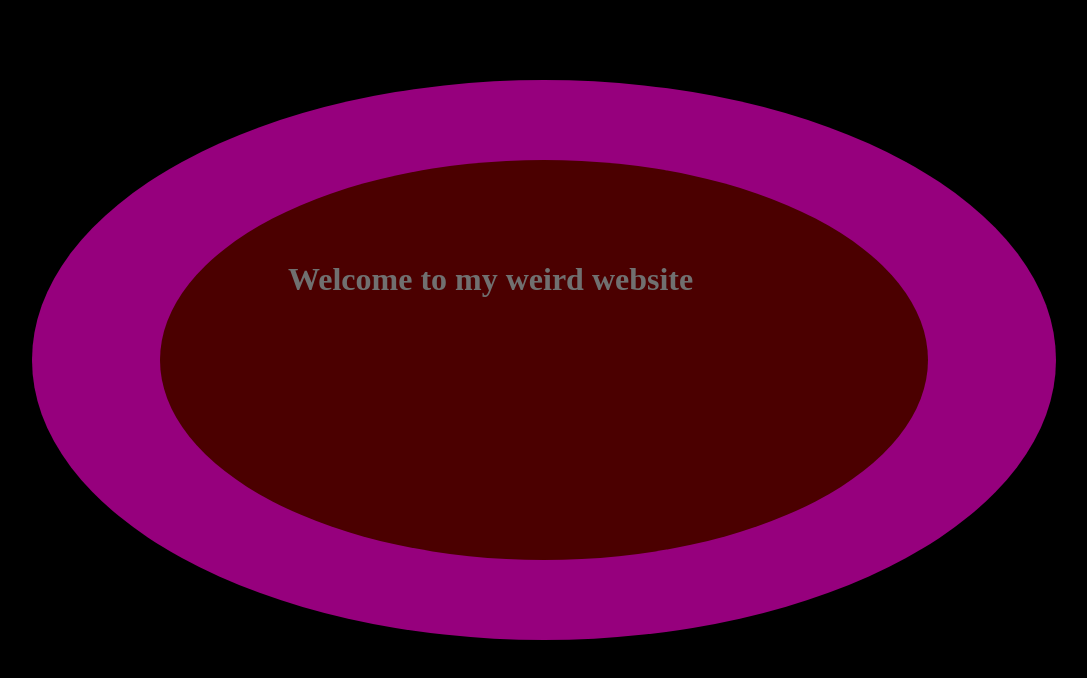
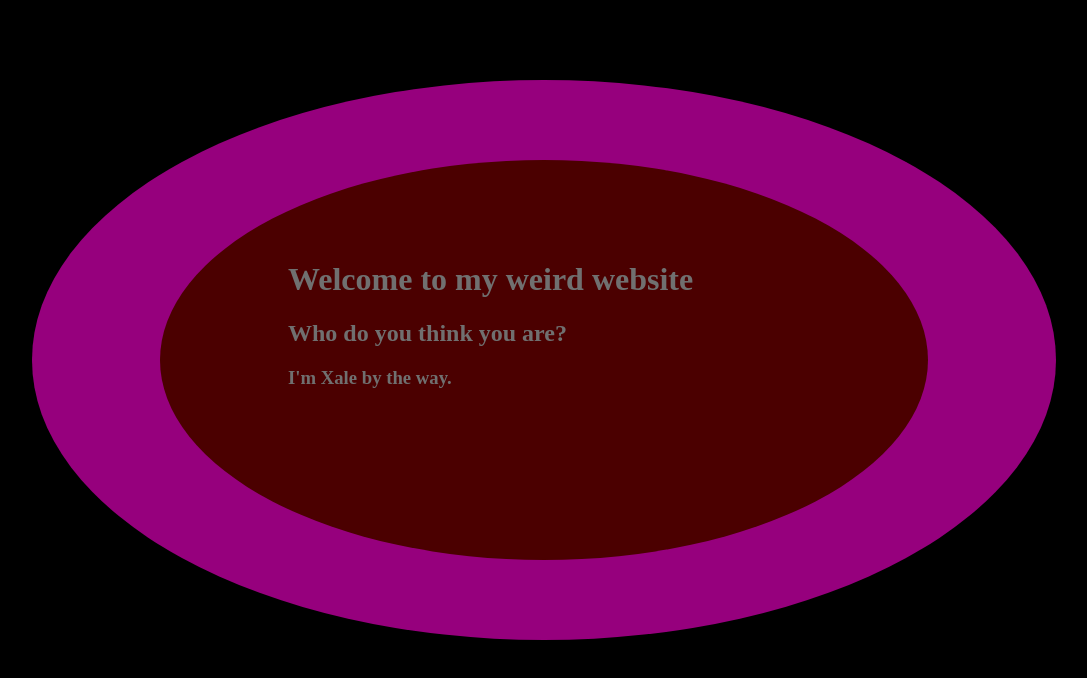
Before and after one commit to XaleDrevlar/Weird-Website, a plain HTML site: page index.html in a window 1280 px wide. Shown: the whole page, without its empty margins (96-1183 px from the left). Drawn offline with Linux system fonts and the light colour scheme.

Commit message:
Update index.html

```diff
--- a/index.html
+++ b/index.html
@@ -15,6 +15,8 @@
     <div style="background-color: rgb(150,0,125)">
         <div style="background-color: rgb(75,0,0); height: 30vh">
             <h1>Welcome to my weird website</h1>
+            <h2>Who do you think you are?</h2>
+            <h3>I'm Xale by the way.</h3>
         </div>
     </div>
 </body>
```
